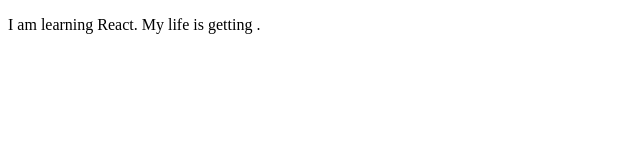
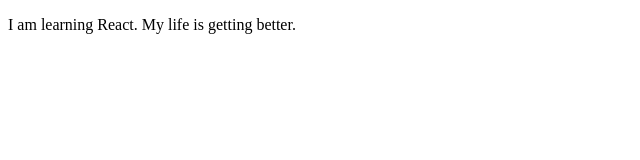
Before and after one commit to acciojob/render-component-react-proabhishek, a React app: page / in a window 1280 px wide. Shown: the top 160 px of the page, without its empty margins (0-640 px from the left). Built offline with nearby package versions, Linux system fonts and the light colour scheme.

Commit message:
now expecting 10

```diff
--- a/src/components/App.js
+++ b/src/components/App.js
@@ -4,7 +4,7 @@
 const App = () => {
   return (
     <div id="main">
-        <p>I am learning React. My life is getting . </p>
+        <p>I am learning React. My life is getting better. </p>
     </div>
   )
 }
```
